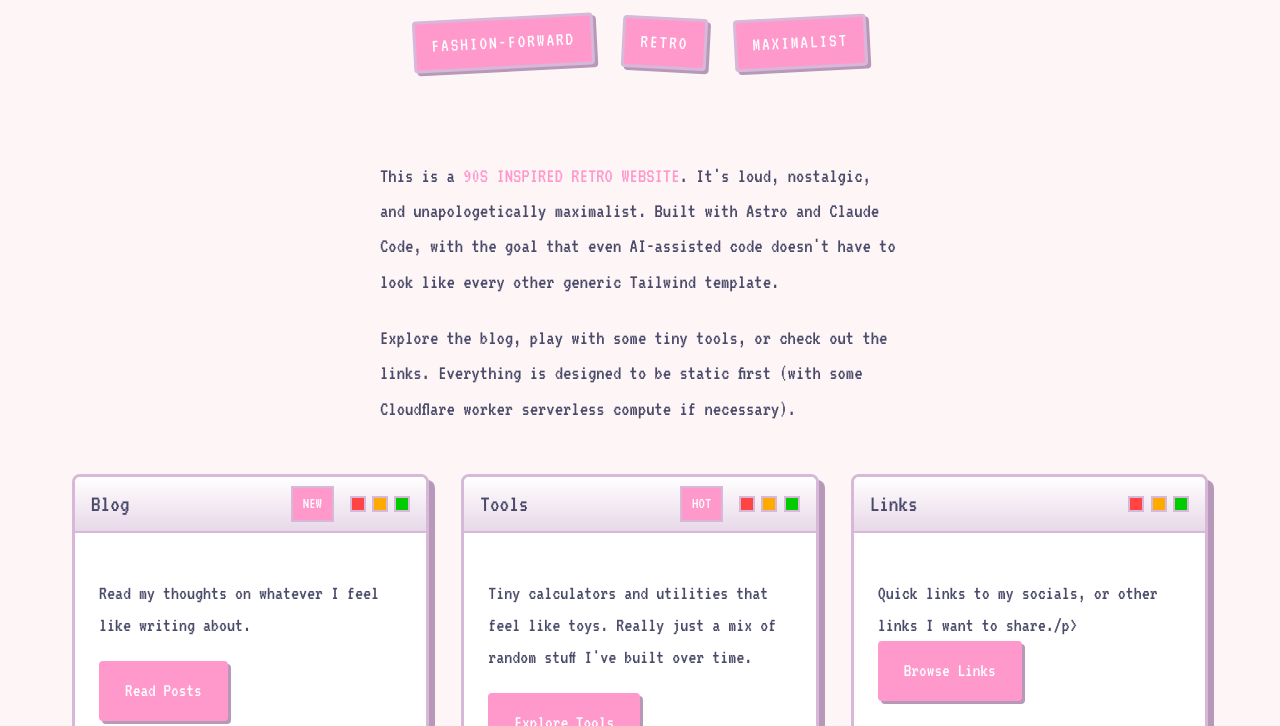
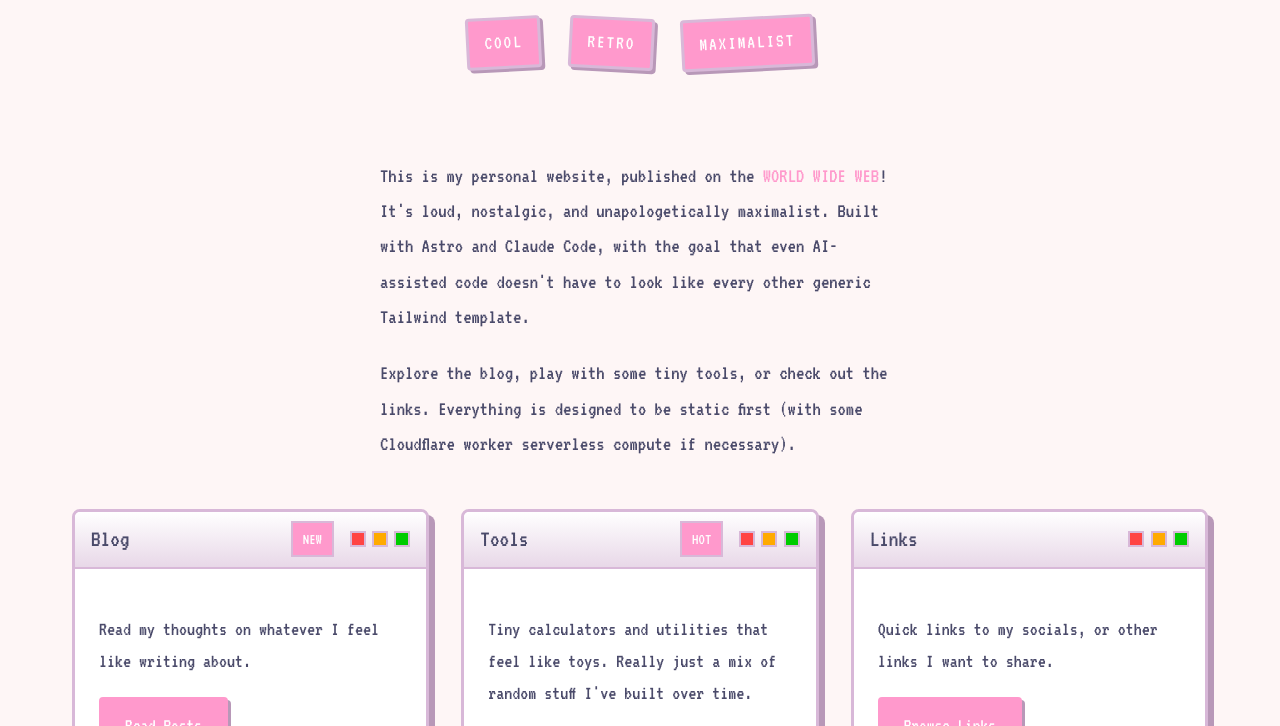
Before and after one commit to zarguell/www, an Astro site in the folder src/: page / in a window 1280 px wide. Shown: the part 223-949 px from the top of the page. Built offline with nearby package versions, Linux system fonts and the light colour scheme; Astro itself is replaced by a stand-in of ours.

Commit message:
chore: minor content updates

```diff
--- a/src/src/pages/index.astro
+++ b/src/src/pages/index.astro
@@ -12,7 +12,7 @@ import Sticker from '../components/Sticker.astro';
 			Welcome to <span class="hero__accent">ARGUELLES.ME</span>
 		</h1>
 		<p class="hero__subtitle">
-			<Sticker text="Fashion-Forward" rotate="left" />
+			<Sticker text="Cool" rotate="left" />
 			<Sticker text="Retro" rotate="right" />
 			<Sticker text="Maximalist" rotate="left" />
 		</p>
@@ -20,7 +20,7 @@ import Sticker from '../components/Sticker.astro';
 
 	<div class="intro">
 		<p>
-			This is a <strong>90s inspired retro website</strong>. It's loud, nostalgic,
+			This is my personal website, published on the <strong>world wide web</strong>! It's loud, nostalgic,
 			and unapologetically maximalist. Built with Astro and Claude Code, with the goal that even
 			AI-assisted code doesn't have to look like every other generic Tailwind template.
 		</p>
@@ -47,7 +47,7 @@ import Sticker from '../components/Sticker.astro';
 		</Window>
 
 		<Window title="Links">
-			<p>Quick links to my socials, or other links I want to share./p>
+			<p>Quick links to my socials, or other links I want to share.</p>
 			<RetroButton href="/links/">Browse Links</RetroButton>
 		</Window>
 
--- a/src/src/pages/tools/index.astro
+++ b/src/src/pages/tools/index.astro
@@ -241,10 +241,7 @@ import Badge from '../../components/Badge.astro';
 	<Window title="More Coming Soon" badgeText="WIP">
 		<div class="prose">
 			<p>
-				Got an idea for a useful tool? <a href="https://twitter.com">Let me know</a> and I might add it to the collection.
-			</p>
-			<p>
-				<em>Currently building out the Boglehead-aligned financial toolkit with PyScript-powered Python tools.</em>
+				Got an idea for a useful tool? <a href="https://github.com/zarguell/www/issues">Let me know</a> and I might add it to the collection.
 			</p>
 		</div>
 	</Window>
```
